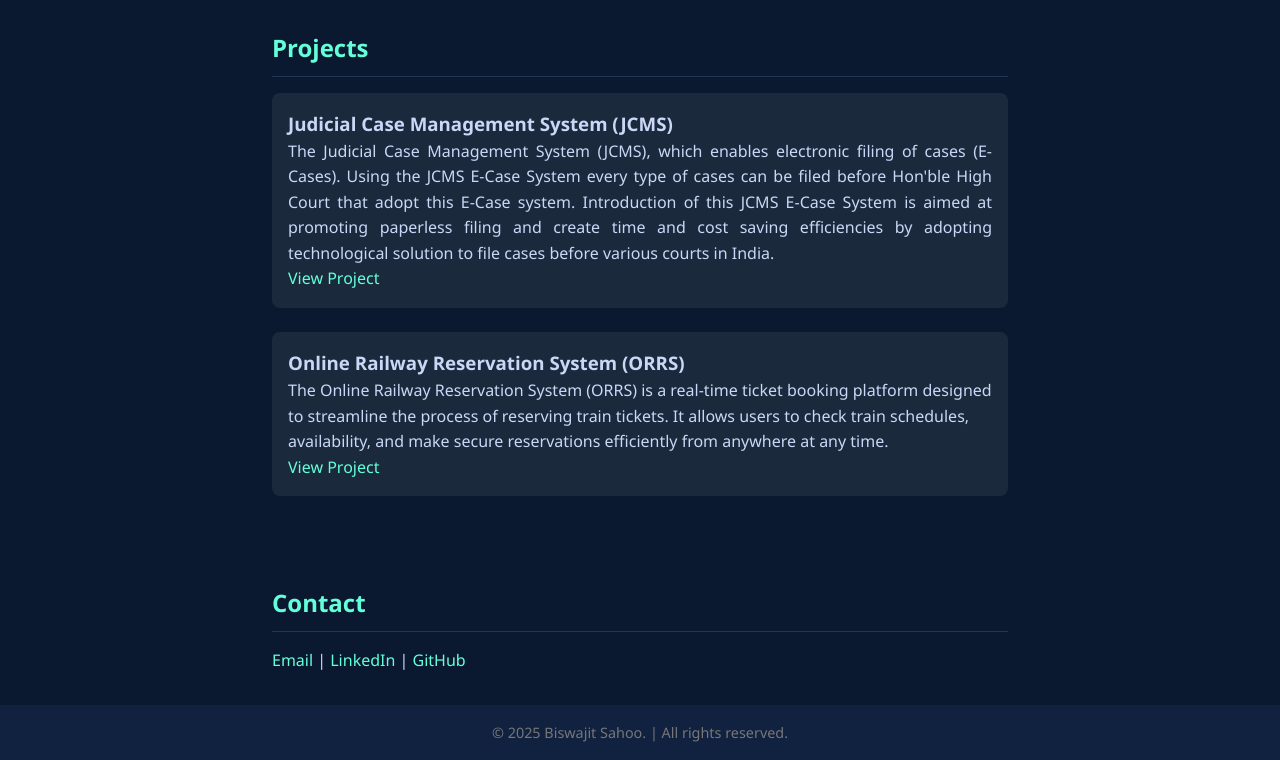
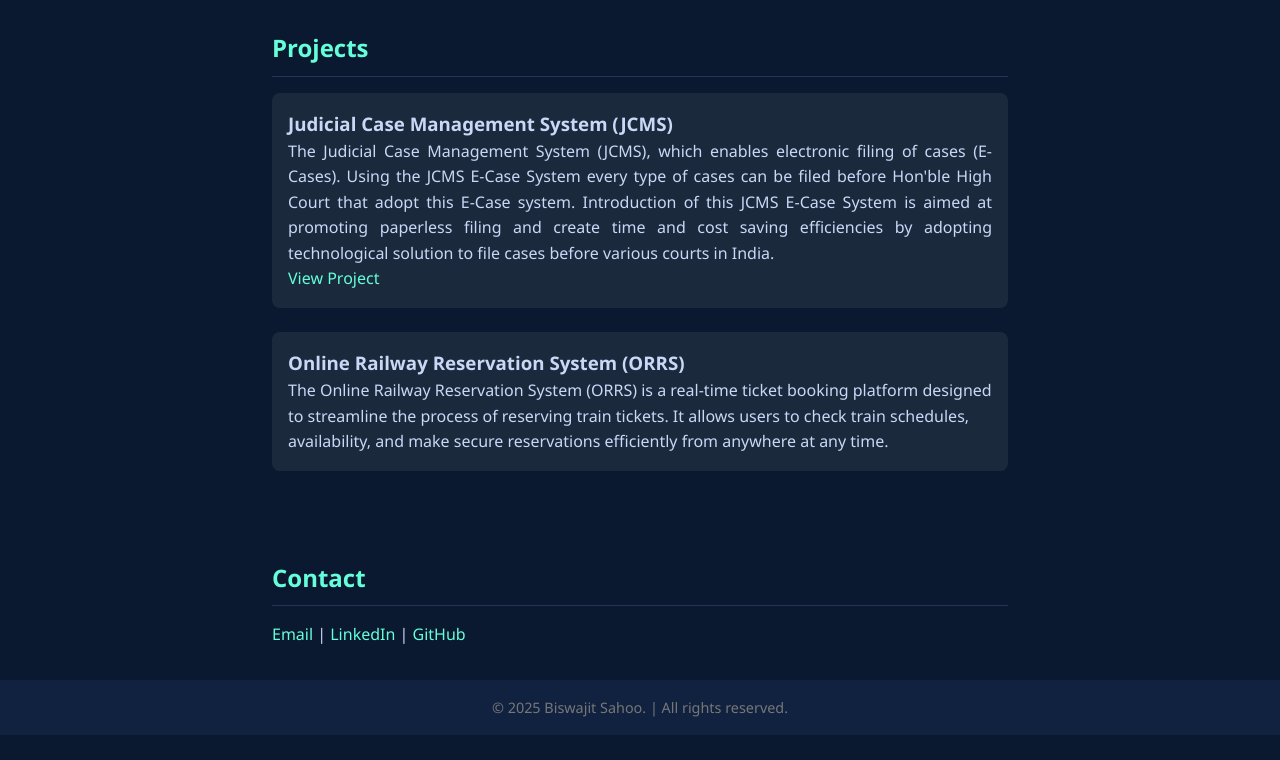
Before and after one commit to bsahoo8342/portfolio, a plain HTML site: page index.html in a window 1280 px wide. Shown: the part 1022-1782 px from the top of the page. After the commit the page ends 1757 px from the top, so only its background shows below. Drawn offline with Linux system fonts and the light colour scheme.

Commit message:
Update index.html

```diff
--- a/index.html
+++ b/index.html
@@ -163,7 +163,7 @@
             <p>The Online Railway Reservation System (ORRS) is a real-time ticket booking platform designed to
                 streamline the process of reserving train tickets. It allows users to check train schedules,
                 availability, and make secure reservations efficiently from anywhere at any time.</p>
-            <a href="#">View Project</a>
+<!--             <a href="#">View Project</a> -->
         </div>
     </section>
 
```
